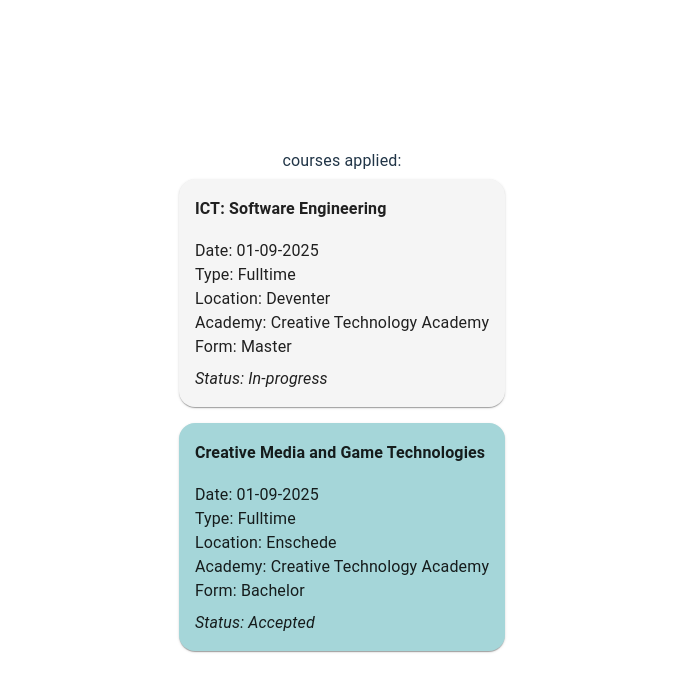
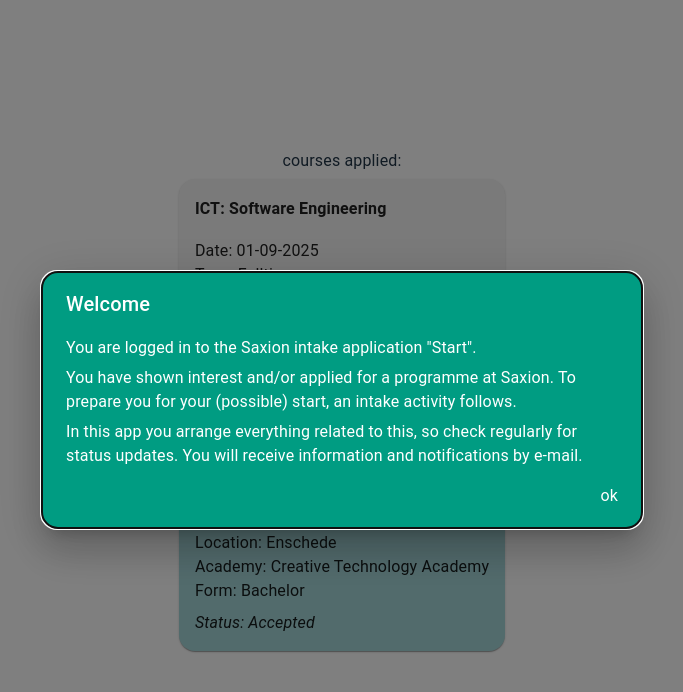
Before and after one commit to MaryOstovar/start-app, a React (Vite) app: page /courses in a window 1280 px wide. Shown: the top 692 px of the page, without its empty margins (298-981 px from the left). Built offline with nearby package versions, Linux system fonts and the light colour scheme.

Commit message:
feat: startup dialog

```diff
--- a/src/courses.tsx
+++ b/src/courses.tsx
@@ -1,3 +1,4 @@
+import { useState, useEffect } from "react";
 import {
     Card,
     CardContent,
@@ -6,6 +7,9 @@
     Box,
     Grid,
     CardActionArea,
+    Dialog,
+    DialogTitle,
+    DialogContent,
 } from "@mui/material";
 
 type Course = {
@@ -44,12 +48,43 @@
 ];
 
 export default function Courses() {
+    const [open, setOpen] = useState(false);
+
+    useEffect(() => {
+        setOpen(true);
+    }, []);
+
+    const handleClose = () => {
+        setOpen(false);
+    };
+
     const handleCardClick = (course: Course) => {
-        alert(`You clicked on: ${course.title}`);
+        alert(`TODO: implement the naviagtion to the steps page for course: ${course.title}`);
     };
 
     return (
         <Box p={2}>
+            <Dialog open={open} onClose={handleClose}
+            sx={{
+                "& .MuiDialog-paper": {
+                    borderRadius: 4,
+                    backgroundColor: "#009C82",
+                    color: "#ffffff"
+                },
+            }}>
+                <DialogTitle>Welcome</DialogTitle>
+                <DialogContent>
+                    <Typography align="left" gutterBottom>You are logged in to the Saxion intake application "Start".</Typography>
+                    <Typography align="left" gutterBottom>You have shown interest and/or applied for a programme at Saxion. To prepare you for your (possible) start, an intake activity follows.</Typography>
+                    <Typography align="left" gutterBottom>In this app you arrange everything related to this, so check regularly for status updates. You will receive information and notifications by e-mail.</Typography>
+                    <Box display="flex" justifyContent="flex-end" mt={2}>
+                        <Typography onClick={handleClose} sx={{cursor: 'pointer', display: 'inline-block', }}>
+                            ok
+                        </Typography>
+                    </Box>
+                </DialogContent>
+            </Dialog>
+
             <Typography gutterBottom>courses applied:</Typography>
             <Grid container spacing={2} direction="column">
                 {courses.map((course, idx) => (
```
